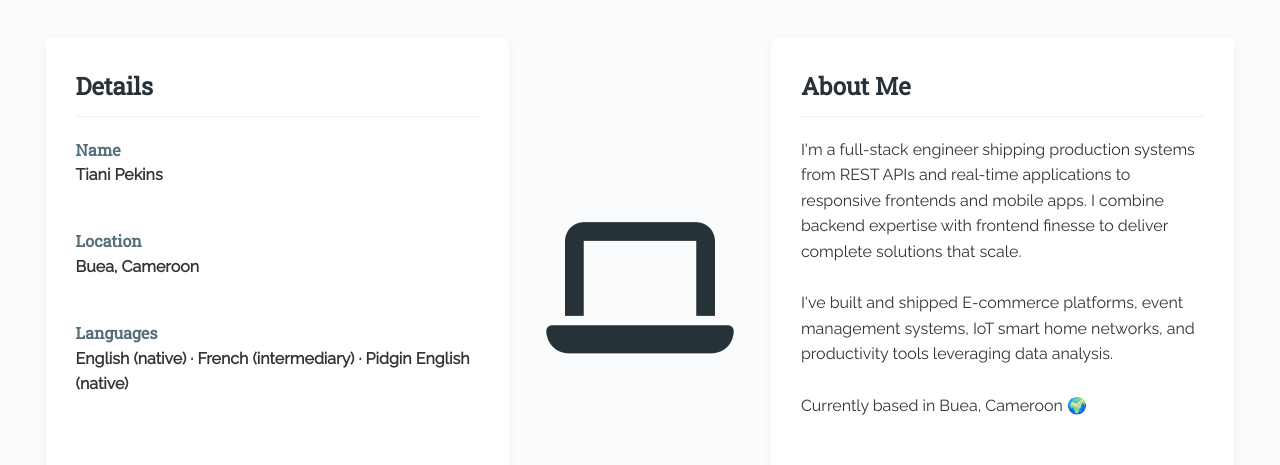
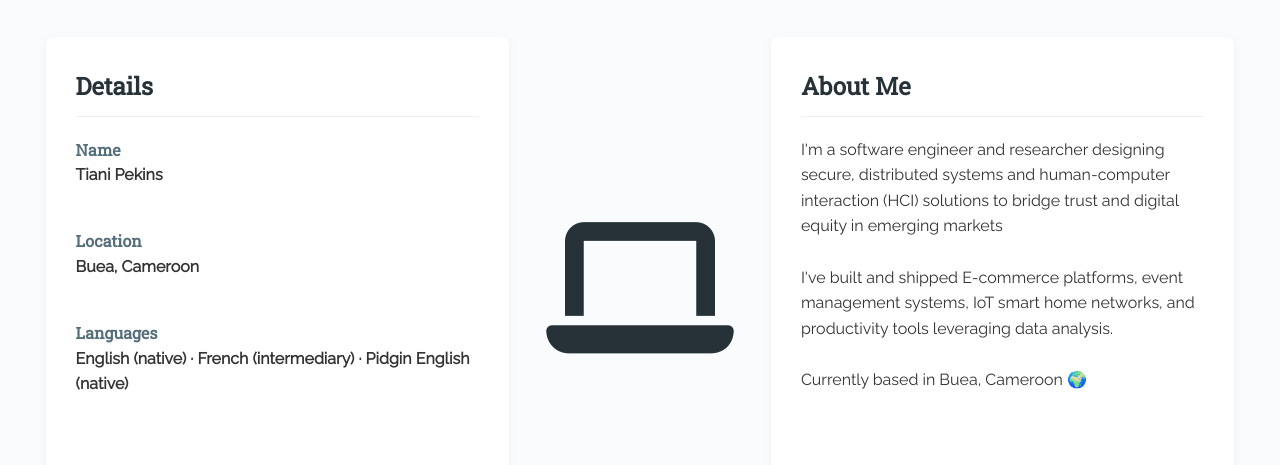
Before and after one commit to Tpekins/Tpekins.github.io, a plain HTML site: page index.html in a window 1280 px wide. Shown: the part 1254-1719 px from the top of the page. Drawn offline with Linux system fonts and the light colour scheme.

Commit message:
Revise personal and SEO descriptions in index.html
Updated personal description and SEO meta tags to reflect current focus on secure, distributed systems and HCI solutions.

```diff
--- a/index.html
+++ b/index.html
@@ -3,13 +3,14 @@
     <head>
         <meta charset="utf-8">
         <meta name="viewport" content="width=device-width, initial-scale=1">
-        <link rel="icon" type="image/svg+xml" href="/favicon.svg">
+        <link rel="icon" type="image/svg+xml" href="favicon.svg">
+        <link rel="alternate icon" type="image/png" href="favicon.png">
         <link rel="stylesheet" href="https://cdnjs.cloudflare.com/ajax/libs/font-awesome/6.4.0/css/all.min.css">
         <link href="https://fonts.googleapis.com/css?family=Raleway|Roboto+Slab&display=swap" rel="stylesheet">
         <title>Tiani Pekins</title>
 
         <!-- SEO meta tags -->
-        <meta name="description" content="I'm a full-stack engineer shipping production systems from REST APIs and real-time applications to responsive frontends and mobile apps. I combine backend expertise with frontend finesse to deliver complete solutions that scale.">
+        <meta name="description" content="I'm a software engineer and researcher designing secure, distributed systems and human-computer interaction (HCI) solutions to bridge trust and digital equity in emerging markets">
         <meta name="author" content="Tiani Pekins">
 
         <!-- Google Search Console verification -->
@@ -18,12 +19,12 @@
         <!-- Keep images on this page out of Google Image Search (page itself still gets indexed normally) -->
         <meta name="robots" content="noimageindex">
         <meta property="og:title" content="Tiani Pekins">
-        <meta property="og:description" content="I'm a full-stack engineer shipping production systems from REST APIs and real-time applications to responsive frontends and mobile apps. I combine backend expertise with frontend finesse to deliver complete solutions that scale.">
+        <meta property="og:description" content="I'm a software engineer and researcher designing secure, distributed systems and human-computer interaction (HCI) solutions to bridge trust and digital equity in emerging markets">
         <meta property="og:type" content="website">
         <meta property="og:image" content="aab.jpg">
         <meta name="twitter:card" content="summary_large_image">
         <meta name="twitter:title" content="Tiani Pekins">
-        <meta name="twitter:description" content="I'm a full-stack engineer shipping production systems from REST APIs and real-time applications to responsive frontends and mobile apps. I combine backend expertise with frontend finesse to deliver complete solutions that scale.">
+        <meta name="twitter:description" content="I'm a software engineer and researcher designing secure, distributed systems and human-computer interaction (HCI) solutions to bridge trust and digital equity in emerging markets">
 
         <style>
             /* Reset & Base */
@@ -209,7 +210,7 @@
                 <div class="profile_right">
                     <h2>About Me</h2>
                     <p>
-                        I'm a full-stack engineer shipping production systems from REST APIs and real-time applications to responsive frontends and mobile apps. I combine backend expertise with frontend finesse to deliver complete solutions that scale.
+                        I'm a software engineer and researcher designing secure, distributed systems and human-computer interaction (HCI) solutions to bridge trust and digital equity in emerging markets
                         <br><br>
                         I've built and shipped E-commerce platforms, event management systems, IoT smart home networks, and productivity tools leveraging data analysis.
                         <br><br>
```
